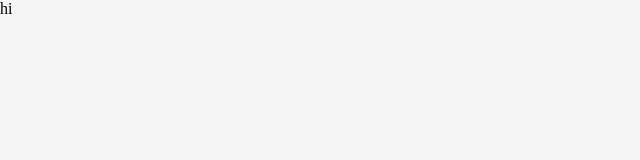
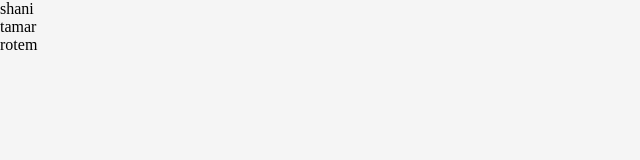
Before and after one commit to shaniKupiec/Name-App-Frontend, a React (Create React App) app: page / in a window 1280 px wide. Shown: the top 160 px of the page, without its empty margins (0-640 px from the left). Built offline with nearby package versions, Linux system fonts and the light colour scheme.

Commit message:
app, list, preview setup

```diff
--- a/src/App.tsx
+++ b/src/App.tsx
@@ -1,9 +1,22 @@
+import { HistoryList } from "./components/HistoryList";
+import { NameData } from "./models/nameData.models";
 
 
 export const App = () => {
+  const historyList: NameData[] = [
+    {
+      name: 'shani'
+    },
+    {
+      name: 'tamar'
+    },
+    {
+      name: 'rotem'
+    },
+  ]
   return (
     <div className="">
-     hi
+     <HistoryList historyList={historyList} />
     </div>
   );
 }
--- /dev/null
+++ b/src/components/HistoryList.tsx
@@ -0,0 +1,14 @@
+
+import { NameData } from "../models/nameData.models";
+import { HistoryPreview } from "./HistoryPreview";
+
+export const HistoryList = ({ historyList }: { historyList: NameData[] }) => {
+
+  return (
+    <section className="color-list">
+      {historyList.map((nameData: NameData) => (
+        <HistoryPreview key={nameData.name} nameData={nameData} />
+      ))}
+    </section>
+  );
+};
--- /dev/null
+++ b/src/components/HistoryPreview.tsx
@@ -0,0 +1,9 @@
+import { NameData } from "../models/nameData.models";
+
+export const HistoryPreview = ({ nameData }: { nameData: NameData }) => {
+  return (
+    <section className="name-info">
+      <div className="name-info__name">{nameData.name} </div>
+    </section>
+  );
+};
--- /dev/null
+++ b/src/models/country.models.ts
@@ -0,0 +1,4 @@
+export interface Country {
+  country_id: string;
+  probability: number;
+}
```
Also changed, not shown: src/models/nameData.models.ts (added, +9 -0 lines), src/components/AddName.jsx (added).
